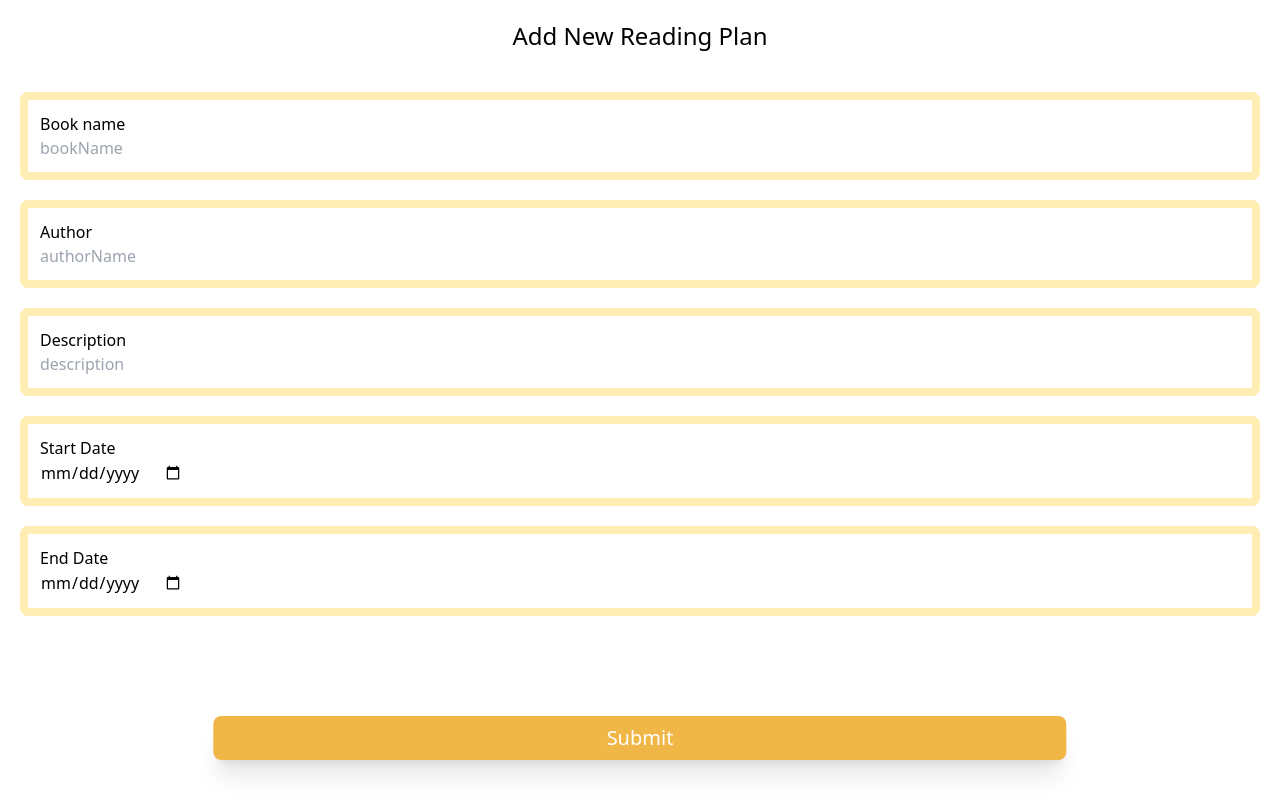
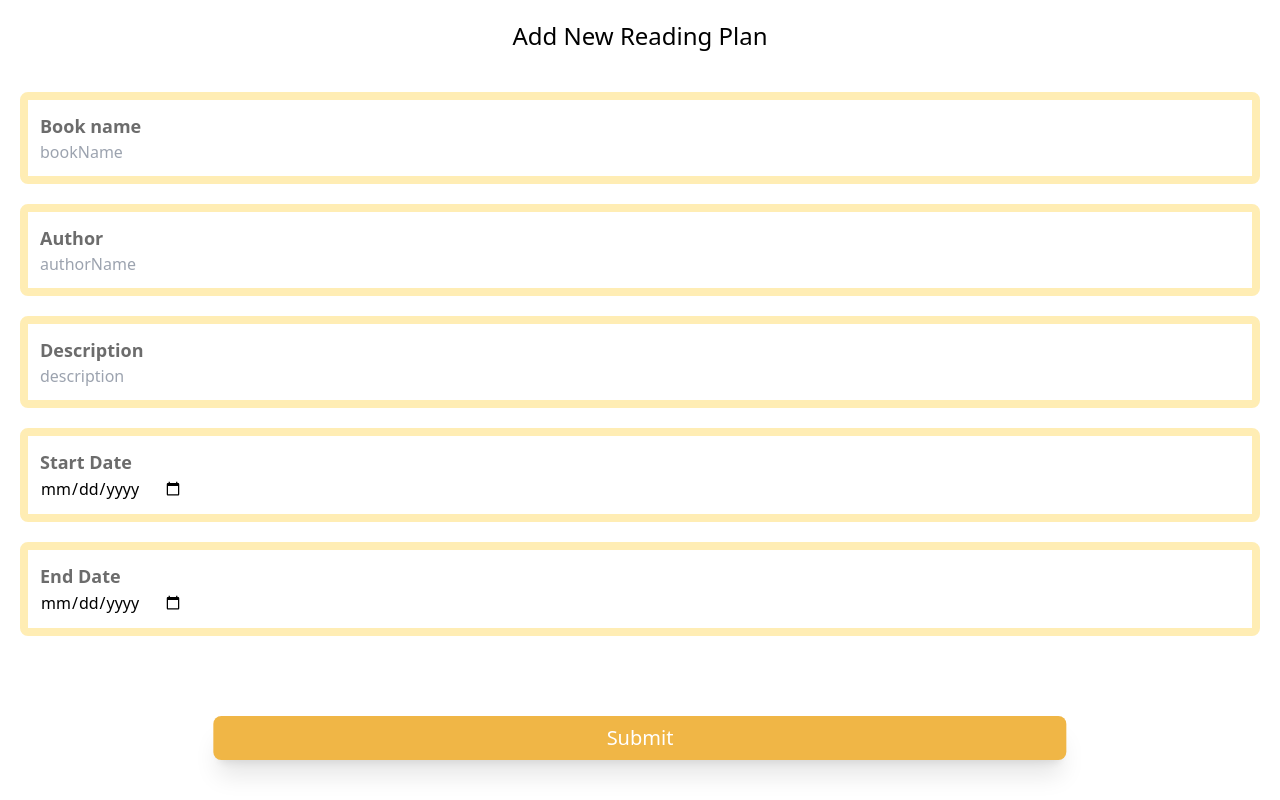
Before and after one commit to ITsMyPlan/parallel_reading_todolist, a React (Vite) app: page /add in a window 1280 px wide. Built offline with nearby package versions, Linux system fonts and the light colour scheme; no server answers.

Commit message:
style:plan 상세 페이지 스타일 구현 (#27)

```diff
--- a/src/components/common/Container.tsx
+++ b/src/components/common/Container.tsx
@@ -2,26 +2,17 @@ import React from 'react';
 
 interface ContainerProps {
   label: string,
-  children: React.ReactNode,
-  editable: boolean,
-  updateEditingStatus: (isEditing: boolean) => void,
-  isEditing: boolean
+  children: React.ReactNode
 }
 
 function Container(props: ContainerProps) {
-  const { children, label, editable, updateEditingStatus, isEditing } = props;
-
-  const onClickEditButton = () => {
-    if (isEditing) return;
-    updateEditingStatus(true);
-  }
+  const { children, label } = props;
 
   return (
     <div
       className="border-8 border-solid border-yw-50/50 rounded-lg p-3 flex flex-col m-5"
     >
-      {editable ? <button onClick={onClickEditButton} className="bg-yw-100">edit</button> : null}
-      <span>{label}</span>
+      <span className="text-gr-70 font-semibold text-lg">{label}</span>
       <span>{children}</span>
     </div>
   )
--- a/src/pages/detail.tsx
+++ b/src/pages/detail.tsx
@@ -2,7 +2,9 @@ import { useParams, useNavigate } from "react-router-dom";
 import { useEffect, useState } from 'react';
 import { supabase } from '@/supabaseClient.js';
 import { PlanConfig } from '@types/PlanConfig';
-import { SupabaseError } from '@/types/SupabaseError'
+import { SupabaseError } from '@/types/SupabaseError';
+import { FontAwesomeIcon } from "@fortawesome/react-fontawesome";
+import { faPen } from "@fortawesome/free-solid-svg-icons";
 import Container from '@/components/common/Container';
 import Header from '@/components/common/Header';
 import DeleteButton from '@/components/common/Button';
@@ -38,7 +40,12 @@ function detail() {
     }
   }
 
-  const onEditButtonClick = async () => {
+  const onEditButtonClick = () => {
+    if (isEditing) return;
+    updateEditingStatus(true);
+  }
+
+  const onSubmitButtonClick = async () => {
     if (!isEditing) return;
 
     try {
@@ -82,25 +89,30 @@ function detail() {
   }, []);
   return (
     <>
-      <Header>{isEditing ? 'Edit this Reading Plan' : 'About A Reading Plan'}</Header>
-      <Container label="Book name" editable updateEditingStatus={updateEditingStatus} isEditing={isEditing}>
-        {isEditing ? <input type="text" name="book_name" value={plan.book_name} onChange={handleChange} /> : <span>{plan.book_name}</span>}
+      <Header>{isEditing ? 'Editing...' : 'About A Reading Plan'}</Header>
+      <div className="absolute top-5 right-5" onClick={onEditButtonClick}>
+        <button className="bg-yw-100/50 w-10 h-10 ml-0 rounded-full flex justify-center items-center">
+          <FontAwesomeIcon className="text-gr-70" icon={faPen} />
+        </button>
+      </div>
+      <Container label="Book name">
+        {isEditing ? <input className="w-full rounded-md border-0 py-1.5 pl-1 pr-20 ring-1 ring-inset ring-gray-300" type="text" name="book_name" value={plan.book_name} onChange={handleChange} /> : <span>{plan.book_name}</span>}
       </Container>
-      <Container label="Author" editable updateEditingStatus={updateEditingStatus} isEditing={isEditing}>
-        {isEditing ? <input type="text" name="author" value={plan.author} onChange={handleChange} /> : <span>{plan.author}</span>}
+      <Container label="Author">
+        {isEditing ? <input className="w-full rounded-md border-0 py-1.5 pl-1 pr-20 ring-1 ring-inset ring-gray-300" type="text" name="author" value={plan.author} onChange={handleChange} /> : <span>{plan.author}</span>}
       </Container>
-      <Container label="Description" editable updateEditingStatus={updateEditingStatus} isEditing={isEditing}>
-        {isEditing ? <input type="text" name="description" value={plan.description} onChange={handleChange} /> : <span>{plan.description}</span>}
+      <Container label="Description">
+        {isEditing ? <input className="w-full rounded-md border-0 py-1.5 pl-1 pr-20 ring-1 ring-inset ring-gray-300" type="text" name="description" value={plan.description} onChange={handleChange} /> : <span>{plan.description}</span>}
       </Container>
-      <Container label="Start Date" editable updateEditingStatus={updateEditingStatus} isEditing={isEditing}>
-        {isEditing ? <input type="date" name="start_date" value={plan.start_date} onChange={handleChange} /> : <span>{plan.start_date}</span>}
+      <Container label="Start Date">
+        {isEditing ? <input className="w-full" type="date" name="start_date" value={plan.start_date} onChange={handleChange} /> : <span>{plan.start_date}</span>}
       </Container>
-      <Container label="End Date" editable updateEditingStatus={updateEditingStatus} isEditing={isEditing}>
-        {isEditing ? <input type="date" name="end_date" value={plan.end_date} onChange={handleChange} /> : <span>{plan.end_date}</span>}
+      <Container label="End Date">
+        {isEditing ? <input className="w-full" type="date" name="end_date" value={plan.end_date} onChange={handleChange} /> : <span>{plan.end_date}</span>}
       </Container>
       {
         isEditing ? (
-          <EditButton onButtonClick={onEditButtonClick}>Edit</EditButton>
+          <EditButton onButtonClick={onSubmitButtonClick}>Submit</EditButton>
         ) : (
           <DeleteButton onButtonClick={onDeleteButtonClick}>Delete</DeleteButton>
         )
```
